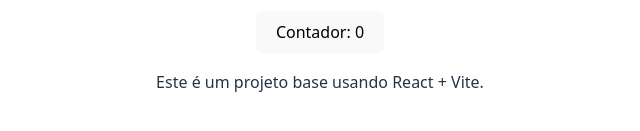
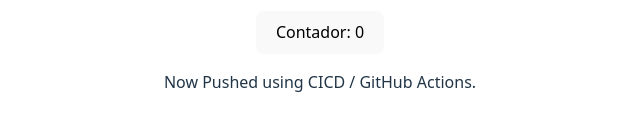
Before and after one commit to fabio1974/mvt-fe, a React (Vite) app: page / in a window 1280 px wide. Shown: the part 465-596 px from the top of the page, without its empty margins (320-960 px from the left). Built offline with nearby package versions, Linux system fonts and the light colour scheme.

Commit message:
Setting up Docker and CICD using Github Actions

```diff
--- a/src/App.tsx
+++ b/src/App.tsx
@@ -18,7 +18,7 @@ function App() {
         <h1>Moveltrack Systems</h1>
         <p>Bem-vindo à página inicial da Moveltrack Systems.</p>
         <button onClick={() => setCount(count + 1)}>Contador: {count}</button>
-        <p>Este é um projeto base usando React + Vite.</p>
+        <p>Now Pushed using CICD / GitHub Actions.</p>
       </div>
     </>
   );
```
Also changed, not shown: 2 other files (tests, documents, lock files or other folders).
